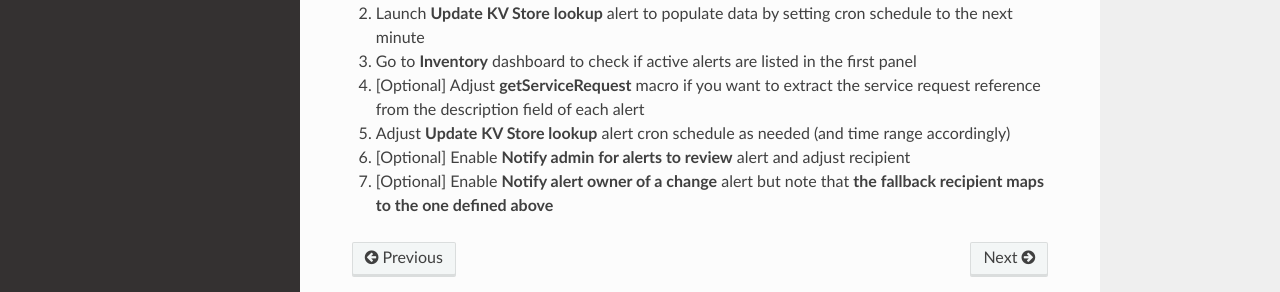
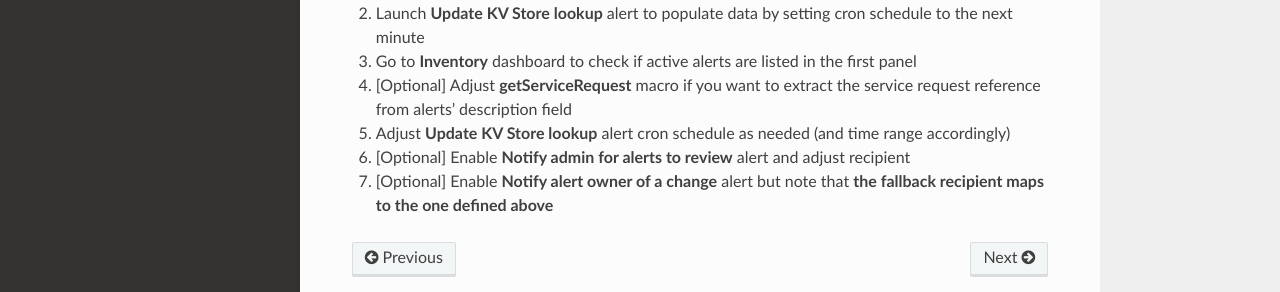
Before and after one commit to a-l-h/splunk-app-proper-alerts, a Sphinx documentation site: the page built from doc/install.rst, in a window 1280 px wide. Shown: the part 455-747 px from the top of the page. Built offline with Sphinx 7.4.7 and the Read the Docs theme 2.0.0, drawn with Linux system fonts in a browser that asks for light colours.

Commit message:
Update install.rst

```diff
--- a/doc/install.rst
+++ b/doc/install.rst
@@ -16,7 +16,7 @@ Deployment Steps
 1.  `Install the App on your Splunk Search Head(s) <https://docs.splunk.com/Documentation/Splunk/latest/Admin/Deployappsandadd-ons#Deployment_architectures>`_
 2.  Launch **Update KV Store lookup** alert to populate data by setting cron schedule to the next minute
 3.  Go to **Inventory** dashboard to check if active alerts are listed in the first panel
-4.  [Optional] Adjust **getServiceRequest** macro if you want to extract the service request reference from the description field of each alert
+4.  [Optional] Adjust **getServiceRequest** macro if you want to extract the service request reference from alerts' description field
 5.  Adjust **Update KV Store lookup** alert cron schedule as needed (and time range accordingly)
 6.  [Optional] Enable **Notify admin for alerts to review** alert and adjust recipient
 7.  [Optional] Enable **Notify alert owner of a change** alert but note that **the fallback recipient maps to the one defined above**
```
